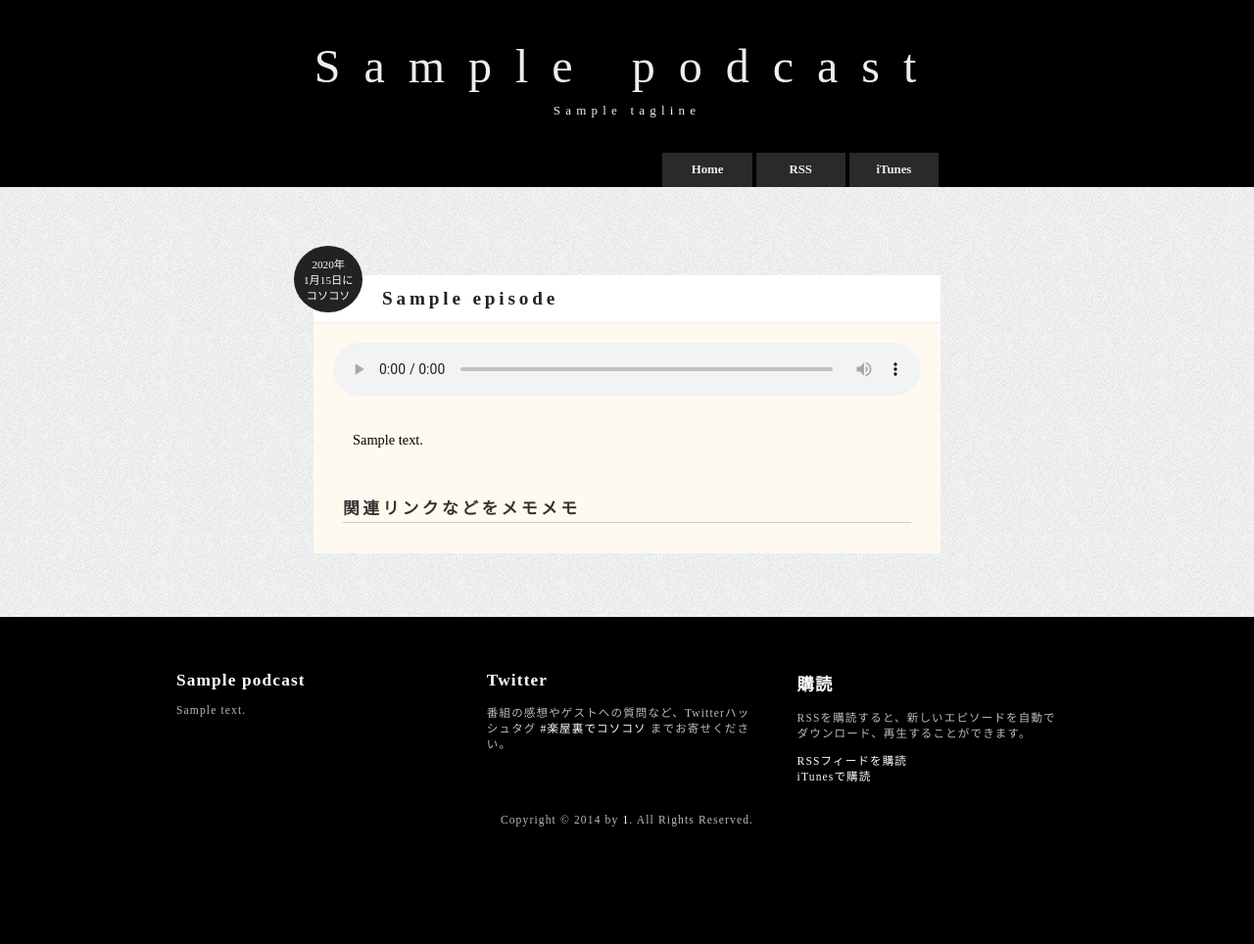
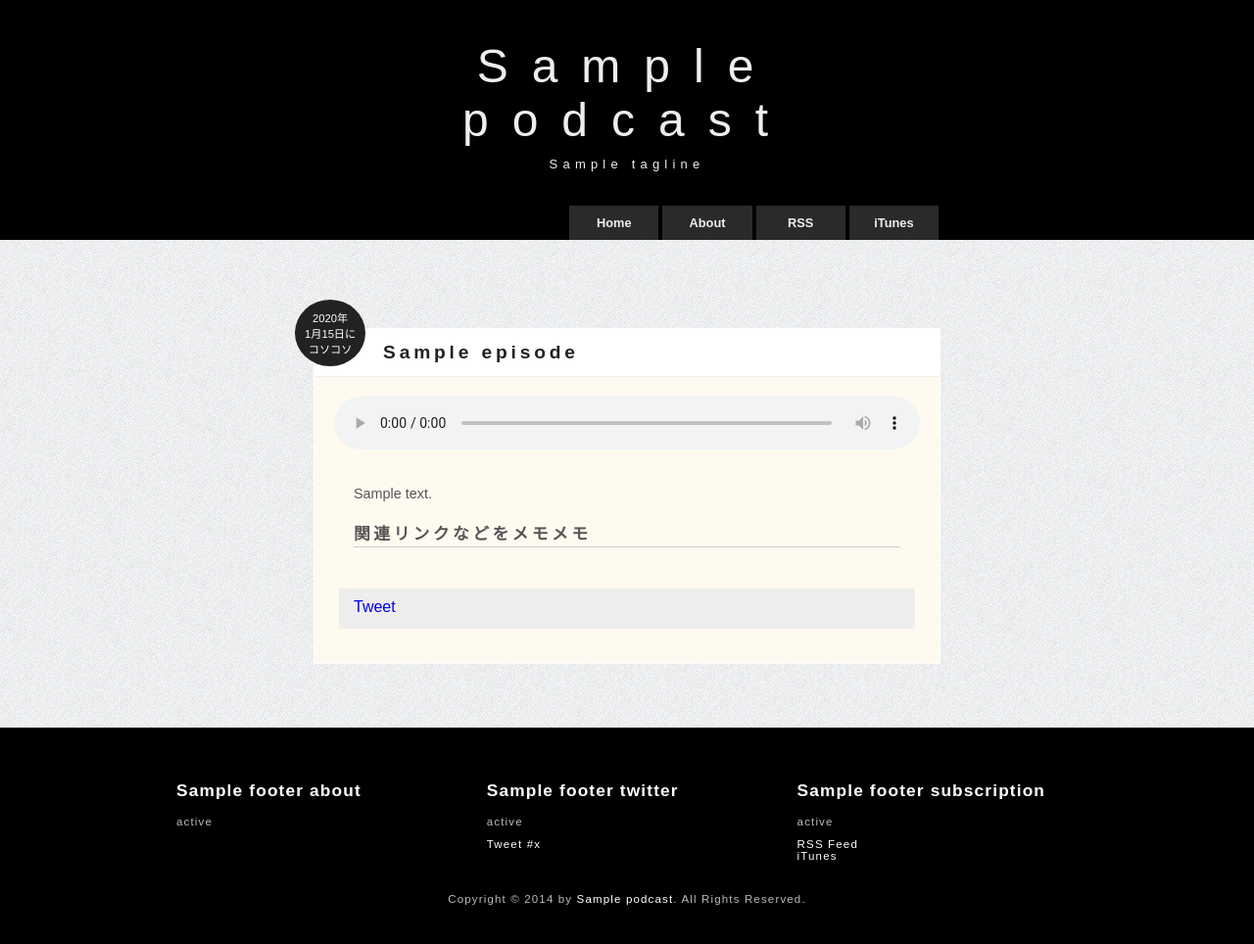
Before and after one commit to hirogwa/plain-podcast, a Django app: template templates/podcast/episode.html in a window 1280 px wide. Shown: the whole page at 98% size. Before the commit the page ends 844 px from the top, so only its background shows below. Run offline with Django 3.2, Linux system fonts and the light colour scheme; the template is opened without the code that fills it: most values are stand-ins (such as "Sample title", 1, 10 or a date in 2020); some libraries are stand-ins or nearby versions.

Commit message:
add about page, social plugins.

```diff
--- a/admin.py
+++ b/admin.py
@@ -1,6 +1,8 @@
 from django.contrib import admin
-from models import Podcast, Episode
+from models import Podcast, Episode, Presenter, Statement
 
 # Register your models here.
 admin.site.register(Podcast)
 admin.site.register(Episode)
+admin.site.register(Presenter)
+admin.site.register(Statement)
--- a/requirements.txt
+++ b/requirements.txt
@@ -0,0 +1 @@
+Pillow==2.5.0
--- a/sass/default-style.sass
+++ b/sass/default-style.sass
@@ -3,6 +3,7 @@
 @import header-pane
 @import contents-pane
 @import footer-pane
+@import about
 
 
 /*
@@ -10,7 +11,8 @@
  */
 
 body
-    font-family: "ヒラギノ明朝 Pro W3","HG明朝E","ＭＳ Ｐ明朝","ＭＳ 明朝",serif
+    //font-family: "ヒラギノ明朝 Pro W3","HG明朝E","ＭＳ Ｐ明朝","ＭＳ 明朝",serif
+    font-family: "Meiryo", "ヒラギノ角ゴ Pro W3", sans-serif
     //background-image: url("/media/images/bodybackground.png")
     background-image: url("bodybackground.png")
     background-repeat: repeat
--- a/static/podcast/style.css
+++ b/static/podcast/style.css
@@ -68,19 +68,47 @@ body {
  */
 #contents {
   padding: 20px; }
-  #contents .episode {
+  #contents #embedded-twitter-timeline iframe {
+    display: block;
+    margin: 0 auto; }
+  #contents .social-share {
+    padding: 20px; }
+  #contents .twitter-share {
+    padding: 20px;
+    background-color: black; }
+  #contents .content-box {
     margin-top: 40px;
     margin-bottom: 15px;
     padding-bottom: 15px;
     background-color: floralwhite;
-    position: relative; }
-    #contents .episode .audio-player {
+    position: relative;
+    border: solid 1px white; }
+    #contents .content-box h2 {
+      background-color: white;
+      line-height: 250%;
+      margin: 0;
+      font-size: 120%;
+      letter-spacing: 0.2em;
+      border-bottom: 1px solid #eeeeee; }
+      #contents .content-box h2 a {
+        display: block;
+        padding: 0 10px 0 70px;
+        color: #222222;
+        transition-duration: 0.2s; }
+      #contents .content-box h2 a:hover {
+        background: rgba(255, 102, 178, 0.85);
+        color: white;
+        transition-duration: 0.2s; }
+    #contents .content-box .audio-player {
       padding: 20px 20px 0; }
-      #contents .episode .audio-player audio {
+      #contents .content-box .audio-player audio {
         width: 100%; }
-    #contents .episode .date {
+    #contents .content-box .date {
       top: -30px;
       left: -20px;
+      min-height: 40px;
+      min-width: 40px;
+      text-align: center;
       display: block;
       position: absolute;
       background-color: #222222;
@@ -89,38 +117,32 @@ body {
       font-size: 70%;
       border-radius: 50%;
       padding: 10px; }
-    #contents .episode .excerpt {
+    #contents .content-box .content-box-body {
       padding: 15px 40px;
       font-size: 90%;
+      color: #555555;
       line-height: 170%; }
-    #contents .episode h2 {
-      background-color: white;
-      line-height: 250%;
-      margin: 0;
-      font-size: 120%;
-      letter-spacing: 0.2em;
-      border-bottom: 1px solid #eeeeee; }
-      #contents .episode h2 a {
-        display: block;
-        padding: 0 10px 0 70px;
-        color: #222222;
-        transition-duration: 0.2s; }
-      #contents .episode h2 a:hover {
-        background: rgba(255, 102, 178, 0.85);
-        color: white;
-        transition-duration: 0.2s; }
-    #contents .episode .show-notes {
-      padding: 0 30px;
-      line-height: 170%;
-      font-size: 90%; }
-      #contents .episode .show-notes a {
+      #contents .content-box .content-box-body a {
         color: #222222; }
-      #contents .episode .show-notes a:hover {
+      #contents .content-box .content-box-body a:hover {
         text-decoration: underline; }
-      #contents .episode .show-notes h3 {
+      #contents .content-box .content-box-body h3 {
         letter-spacing: 0.2em;
-        color: #333333;
         border-bottom: solid 1px #cccccc; }
+    #contents .content-box .episode-footer {
+      margin-bottom: 10px;
+      padding: 10px 25px; }
+      #contents .content-box .episode-footer .episode-footer-inner {
+        background-color: #eeeeee;
+        padding: 10px 15px;
+        min-height: 21px; }
+        #contents .content-box .episode-footer .episode-footer-inner .episode-twitter-share-button {
+          width: 90px;
+          float: left; }
+        #contents .content-box .episode-footer .episode-footer-inner .episode-fb-like-button {
+          width: 20%;
+          float: left;
+          bottom: 5px; }
 
 /* Defines the look and feel of the footer pane.
  */
@@ -152,10 +174,40 @@ body {
     text-align: center;
     margin: 20px; }
 
+.presenter-profile .profile-image-box {
+  padding-top: 30px; }
+.presenter-profile .profile-description-box {
+  text-align: justify; }
+.presenter-profile .presenter-even .profile-image-box {
+  width: 30%;
+  float: left; }
+.presenter-profile .presenter-even .profile-description-box {
+  width: 70%;
+  float: left; }
+  .presenter-profile .presenter-even .profile-description-box .profile-description-internal {
+    padding-left: 30px; }
+.presenter-profile .presenter-odd .profile-image-box {
+  width: 30%;
+  float: right; }
+.presenter-profile .presenter-odd .profile-description-box {
+  width: 70%;
+  float: right; }
+  .presenter-profile .presenter-odd .profile-description-box .profile-description-internal {
+    padding-right: 30px; }
+.presenter-profile img {
+  border-radius: 50%;
+  width: 150px;
+  height: 150px;
+  display: block;
+  margin: auto; }
+.presenter-profile .clear {
+  clear: both;
+  display: block; }
+
 /* Common themes like color and font.
  */
 body {
-  font-family: "ヒラギノ明朝 Pro W3", "HG明朝E", "ＭＳ Ｐ明朝", "ＭＳ 明朝", serif;
+  font-family: "Meiryo", "ヒラギノ角ゴ Pro W3", sans-serif;
   background-image: url("bodybackground.png");
   background-repeat: repeat; }
 
--- a/templates/podcast/base.html
+++ b/templates/podcast/base.html
@@ -9,6 +9,18 @@
   {% load static %}
   <link rel="icon" type="image/png" href="{% static 'podcast/favicon.png' %}">
   <link rel="stylesheet" type="text/css" href="{% static 'podcast/style.css' %}"/>
+
+  <div id="fb-root">
+    <script>(function(d, s, id) {
+    var js, fjs = d.getElementsByTagName(s)[0];
+    if (d.getElementById(id)) return;
+    js = d.createElement(s); js.id = id;
+    js.src = "//connect.facebook.net/en_US/sdk.js#xfbml=1&appId={{ podcast.facebook_app_id }}&version=v2.0";
+    fjs.parentNode.insertBefore(js, fjs);
+  }(document, 'script', 'facebook-jssdk'));
+    </script>
+  </div>
+
 </head>
 <body>
 <div id="container">
@@ -21,6 +33,7 @@
       <nav>
         <ul>
           <li><a href="{% url 'podcast:index' %}">Home</a></li>
+          <li><a href="{% url 'podcast:about' %}">About</a></li>
           <li><a href="{% url 'podcast:feed' %}">RSS</a></li>
           <li><a href="{{ podcast.itunes_url }}">iTunes</a></li>
         </ul>
@@ -34,30 +47,40 @@
   <footer id="footer-site">
     <div id="footer-site-inner">
       <div class="footer-site-box">
-        <h2>{{ podcast.name }}</h2>
+        {% if footer_about %}
+        <h2>{{ footer_about.title }}</h2>
         <p>
-          {{ podcast.description }}
+          {{ footer_about.statement|safe }}
         </p>
+        {% endif %}
       </div>
       <div class="footer-site-box">
-        <h2>Twitter</h2>
+        {% if footer_twitter %}
+        <h2>{{ footer_twitter.title }}</h2>
         <p>
-          番組の感想やゲストへの質問など、Twitterハッシュタグ&nbsp;<a href="https://twitter.com/search?q=%23楽屋裏でコソコソ">#楽屋裏でコソコソ</a>&nbsp;までお寄せください。
+          {{ footer_twitter.statement|safe }}
         </p>
+        <div class="footer-twitter-button">
+          <a href="https://twitter.com/intent/tweet?button_hashtag={{ podcast.twitter_hashtag }}" class="twitter-hashtag-button" data-related="{{ podcast.twitter_id }}" data-url="{{ podcast.app_root_url }}">Tweet #{{ podcast.twitter_hashtag }}</a>
+          <script>!function(d,s,id){var js,fjs=d.getElementsByTagName(s)[0],p=/^http:/.test(d.location)?'http':'https';if(!d.getElementById(id)){js=d.createElement(s);js.id=id;js.src=p+'://platform.twitter.com/widgets.js';fjs.parentNode.insertBefore(js,fjs);}}(document, 'script', 'twitter-wjs');</script>
+        </div>
+        {% endif %}
       </div>
       <div class="footer-site-box">
-        <h2>購読</h2>
+        {% if footer_subscription %}
+        <h2>{{ footer_subscription.title }}</h2>
         <p>
-          RSSを購読すると、新しいエピソードを自動でダウンロード、再生することができます。
+          {{ footer_subscription.statement|safe }}
         </p>
         <ul>
-          <li><a href="{% url 'podcast:feed' %}">RSSフィードを購読</a></li>
-          <li><a href="{{ podcast.itunes_url }}">iTunesで購読</a></li>
+          <li><a href="{% url 'podcast:feed' %}">RSS Feed</a></li>
+          <li><a href="{{ podcast.itunes_url }}">iTunes</a></li>
         </ul>
+        {% endif %}
       </div>
       <div class="copyright">
         <p>
-          Copyright &copy; 2014 by <a href="https://twitter.com/{{ podcast.twitter_id }}">{{ podcast.twitter_id }}</a>. All Rights Reserved.
+          Copyright &copy; 2014 by <a href="{{ podcast.facebook_page }}">{{ podcast.name }}</a>. All Rights Reserved.
         </p>
       </div>
     </div>
--- a/templates/podcast/episode.html
+++ b/templates/podcast/episode.html
@@ -5,7 +5,7 @@
 {% endblock %}
 
 {% block contents %}
-<div class="episode">
+<div class="episode content-box">
   <span class="date">
     {{ episode.pub_date.year }}年<br>
     {{ episode.pub_date.month }}月{{ episode.pub_date.day }}日に<br>
@@ -18,12 +18,20 @@
       <source src="{% get_media_prefix %}{{ episode.audio_file }}" type="{{ episode.get_mime_type }}">
     </audio>
   </div>
-  <div class="excerpt">
-    <p>{{ episode.description|safe }}</p>
+  <div class="episode-description content-box-body">
+      <p>{{ episode.description|safe }}</p>
+      <h3>関連リンクなどをメモメモ</h3>
+      <p>{{ episode.show_notes|safe }}</p>
   </div>
-  <div class="show-notes">
-    <h3>関連リンクなどをメモメモ</h3>
-    <p>{{ episode.show_notes|safe }}</p>
+  <div class="episode-footer">
+    <div class="episode-footer-inner">
+      <div class="episode-twitter-share-button">
+        <a href="https://twitter.com/share" class="twitter-share-button"
+         data-url="{{ podcast.app_root_url }}{{ episode.get_absolute_url }}" data-text="{{ episode.title }}" data-hashtags="{{ podcast.name }}">Tweet</a>
+        <script>!function(d,s,id){var js,fjs=d.getElementsByTagName(s)[0],p=/^http:/.test(d.location)?'http':'https';if(!d.getElementById(id)){js=d.createElement(s);js.id=id;js.src=p+'://platform.twitter.com/widgets.js';fjs.parentNode.insertBefore(js,fjs);}}(document, 'script', 'twitter-wjs');</script>
+      </div>
+      <div class="fb-like episode-fb-like-button" data-href="{% url 'podcast:episode' episode.slug %}" data-layout="button_count" data-width="30px" data-action="like" data-show-faces="false" data-share="false"></div>
+    </div>
   </div>
 </div>
 {% endblock %}
--- a/urls.py
+++ b/urls.py
@@ -4,6 +4,7 @@ import views
 
 urlpatterns = patterns('',
     url(r'^$', views.index, name='index'),
+    url(r'^about/$', views.about, name='about'),
     url(r'^episode/(?P<slug>\S+)/$', views.episode, name='episode'),
     url(r'^feed/$', AllEpisodesFeed(), name='feed'),
 )
```
Also changed, not shown: feed.py (+4 -3 lines), models.py (+32 -2 lines), sass/about.sass (added, +38 -0 lines), sass/contents-pane.sass (+56 -28 lines), templates/podcast/about.html (added, +28 -0 lines), templates/podcast/index.html (+15 -3 lines), views.py (+20 -7 lines), sass/footer-pane.sass (line endings or trailing spaces).
